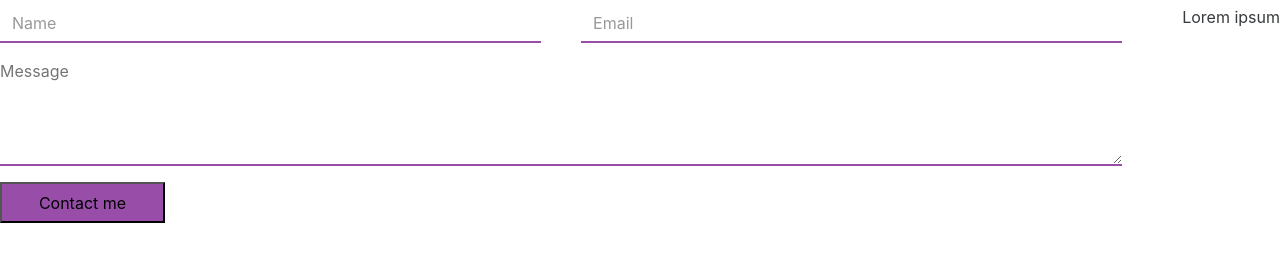
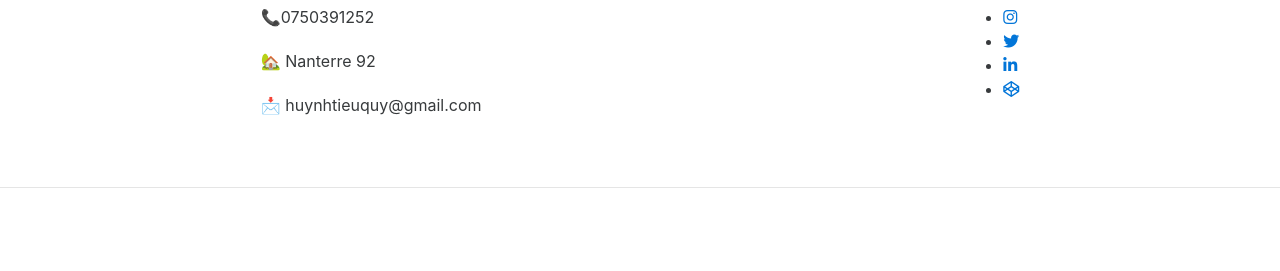
Before and after one commit to noemiepham/noemiepham.github.io, a plain HTML site: page index.html in a window 1280 px wide. Shown: the part 2371-2642 px from the top of the page. After the commit the page ends 2559 px from the top, so only its background shows below. Drawn offline with nearby package versions, Linux system fonts and the light colour scheme; a script that the page names is missing; files whose address does not match are found by name; a web font is replaced by a local one.

Commit message:
DELETE CONTACT BOX

```diff
--- a/css/style.css
+++ b/css/style.css
@@ -209,8 +209,9 @@ div.row {
 }
 /* fini porfolio */
 .email {
-flex-grow: 1;
-margin-right: 20px;
+margin-right:30px;
+
+width: 60%;
 }
 
 button {
@@ -223,28 +224,16 @@ form.text {
 }
 .dienThongtin {
     display: flex;
+    justify-content: space-around;
 }
-div.form-group {
-   flex-grow: 1;
-   margin-right: 40px
+
+
+/* contact */
+
+.icon-photo {
+    display: flex;
+    flex-direction: column;
 }
-input.form-control {
-    border-radius: 0px;
-    border: #984ea9 solid 2px;
-    border-left: none;
-    border-right: none;
-    border-top: none;
+.icon-photo span {
+    margin-bottom: 20px;
 }
-textarea {
-    width: 100%;
-    border: solid 2px  #984ea9;
-    border-left: none;
-    border-right: none;
-    border-top: none;
-    height: 107px;
-
-}
-.message {
-    margin-right: 40px;
-    margin-bottom: 10px;
-}
--- a/index.html
+++ b/index.html
@@ -25,6 +25,7 @@
     <!-- LINK CSS --------------------------- -->
     <link rel="stylesheet" href="vendor/bootstrap.css">
     <link rel="stylesheet" href="vendor/font-awesome.css">
+    <link rel="stylesheet" href="path/to/font-awesome/css/font-awesome.min.css">
     <link rel="stylesheet" href="./css/style.css">
     <link href="https://unpkg.com/aos@2.3.1/dist/aos.css" rel="stylesheet">
 
@@ -382,27 +383,21 @@
                 Contact
             </h1>
             <div class="dienThongtin">
-                <div class="email">
-                    <form action="text" class="text">
-                        <div class="form-group">
-                            <input type="text" class="form-control" name="" id="" aria-describedby="emailHelpId"
-                                placeholder="Name">
-                        </div>
-                        <div class="form-group">
-                            <input type="email" class="form-control" name="" id="" aria-describedby="emailHelpId"
-                                placeholder="Email">
-                        </div>
-                    </form>
-                    <div class="message">
-                        <textarea name="message" id="" cols="30" rows="10" placeholder="Message"></textarea>
-                    </div>
-                    <button style="background-color: #984ea9;">Contact me</button>
-                </div>
                 <div class="icon">
                     <div class="icon-photo">
-                        Lorem ipsum
+                        <span>&#128222;0750391252</span>
+                        <span> &#127969; Nanterre 92</span>
+                        <span>&#128233; huynhtieuquy@gmail.com</span>
                     </div>
                 </div>
+                <div class="social-container">
+                    <ul class="social-icons">
+                        <li><a href="#"><i class="fa fa-instagram"></i></a></li>
+                        <li><a href="#"><i class="fa fa-twitter"></i></a></li>
+                        <li><a href="#"><i class="fa fa-linkedin"></i></a></li>
+                        <li><a href="#"><i class="fa fa-codepen"></i></a></li>
+                    </ul>
+
             </div>
     </section>
 
```
